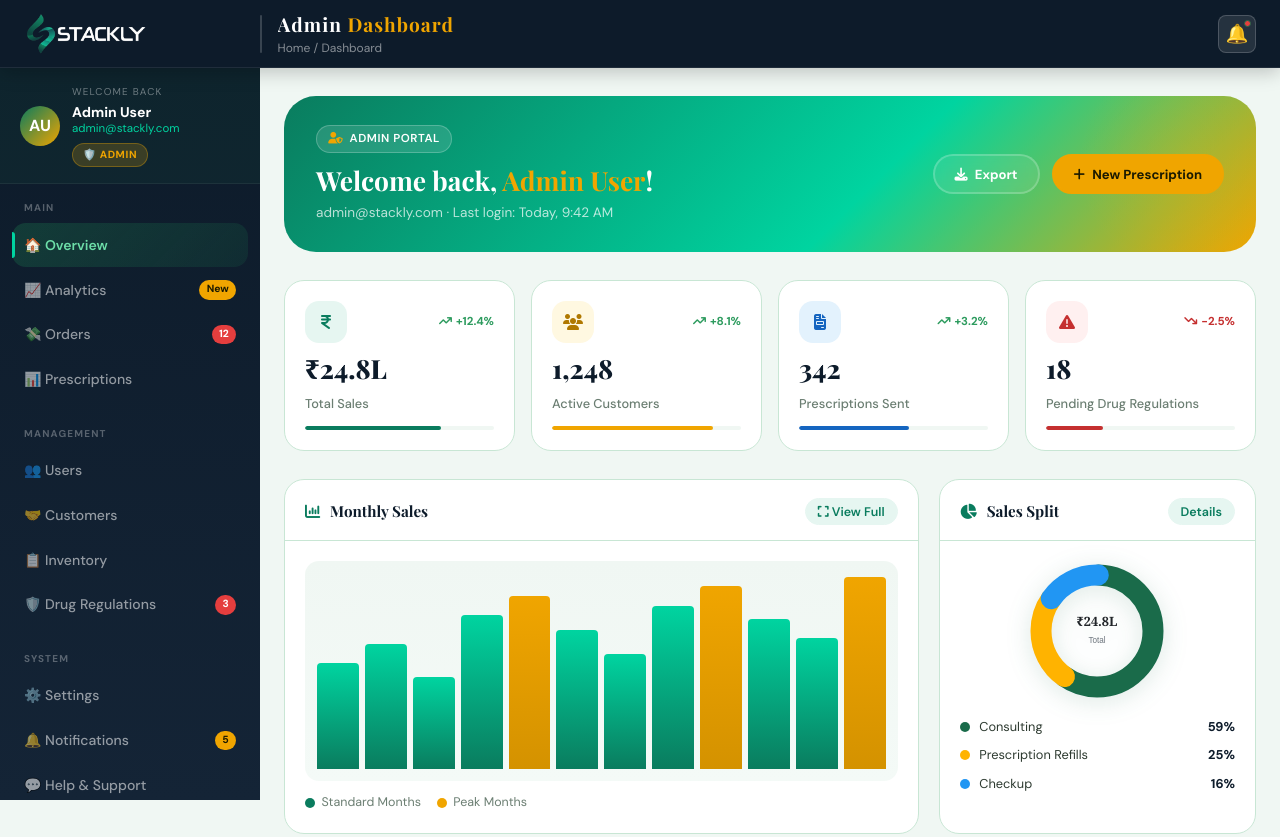
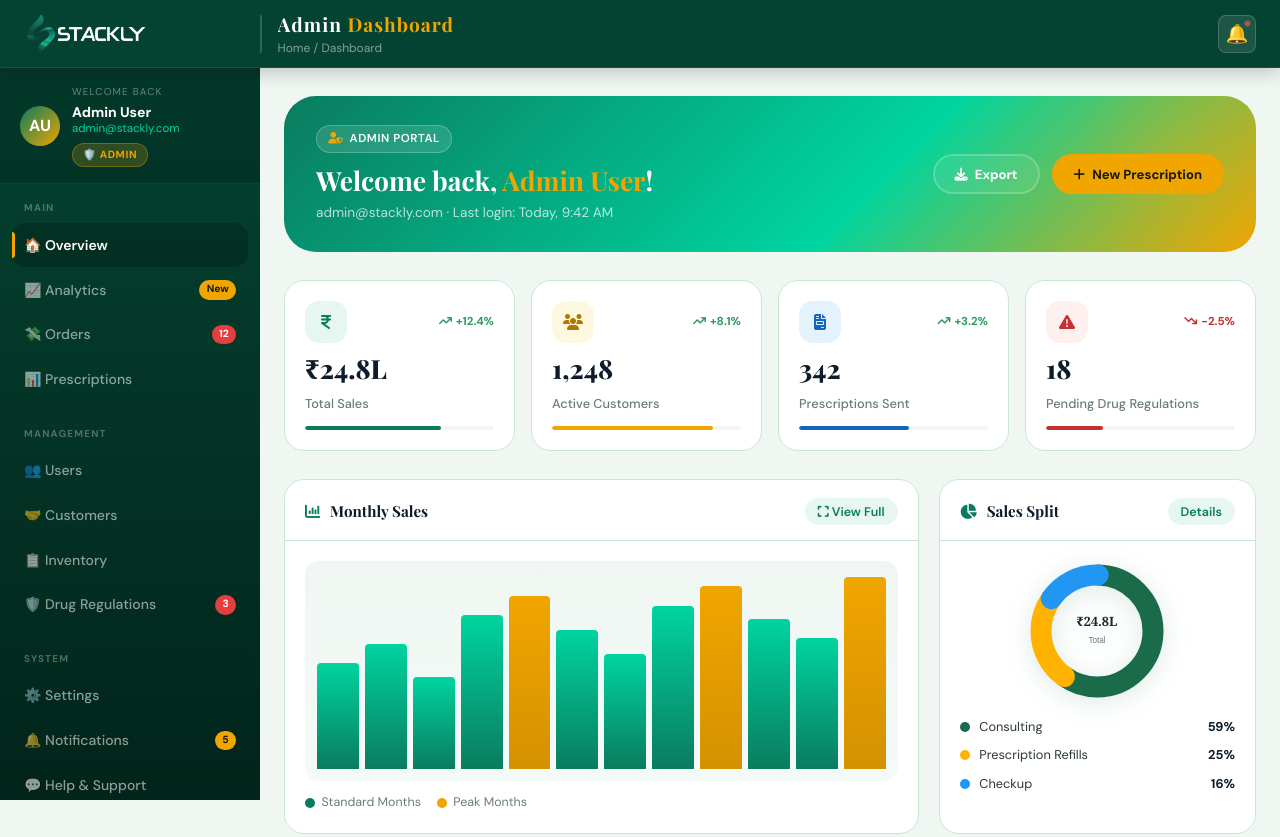
Before and after one commit to rajs266/Stackly-Online-Pharmacy, a plain HTML site: page admin-dashboard.html in a window 1280 px wide. Shown: the top 837 px of the page. Drawn offline with nearby package versions, Linux system fonts and the light colour scheme.

Commit message:
Add files via upload

```diff
--- a/admin-dashboard.html
+++ b/admin-dashboard.html
@@ -83,6 +83,8 @@
     .sidebar {
       width: var(--sidebar-w);
       background: linear-gradient(180deg, #0d1b2a 0%, #142436 100%);
+      background: linear-gradient(180deg, var(--clr-primary) 0%, #064a38 100%);
+      background: linear-gradient(180deg, #044331 0%, #02241A 100%);
       height: calc(100vh - var(--topbar-h));
       display: flex;
       flex-direction: column;
@@ -103,6 +105,7 @@
       padding: 1rem 1.25rem;
       border-bottom: 1px solid rgba(255,255,255,0.06);
       background: rgba(26,107,74,0.12);
+      background: rgba(0,0,0,0.15);
     }
     .sidebar__user-inner { display: flex; align-items: center; gap: 0.75rem; }
     .sidebar__avatar {
@@ -152,10 +155,13 @@
     .sidebar__nav-item.active {
       background: linear-gradient(135deg, rgba(26,107,74,0.4) 0%, rgba(26,107,74,0.2) 100%);
       color: #6DDEA8; font-weight: 600;
+      background: rgba(0,0,0,0.2);
+      color: #fff; font-weight: 600;
     }
     .sidebar__nav-item.active::before {
       content: ''; position: absolute; left: 0; top: 20%; bottom: 20%;
       width: 3px; background: var(--clr-primary-light); border-radius: 0 3px 3px 0;
+      width: 3px; background: var(--clr-accent); border-radius: 0 3px 3px 0;
     }
     .sidebar__nav-item i { width: 20px; text-align: center; font-size: 0.95rem; flex-shrink: 0; }
     .sidebar__nav-badge {
@@ -182,6 +188,8 @@
       width: 100%;
       height: var(--topbar-h);
       background: #0d1b2a;
+      background: var(--clr-primary);
+      background: #044331;
       border-bottom: 1px solid rgba(255,255,255,0.08);
       display: flex; align-items: center;
       padding: 0 1.5rem; gap: 1rem;
@@ -238,6 +246,7 @@
     .topbar__notif-dot {
       position: absolute; top: 6px; right: 6px; width: 7px; height: 7px;
       background: #E53E3E; border-radius: 50%; border: 1.5px solid #1A6B4A;
+      background: #E53E3E; border-radius: 50%; border: 1.5px solid var(--clr-primary);
     }
 
     .dash-content-wrap { padding-top: var(--topbar-h); }
```
